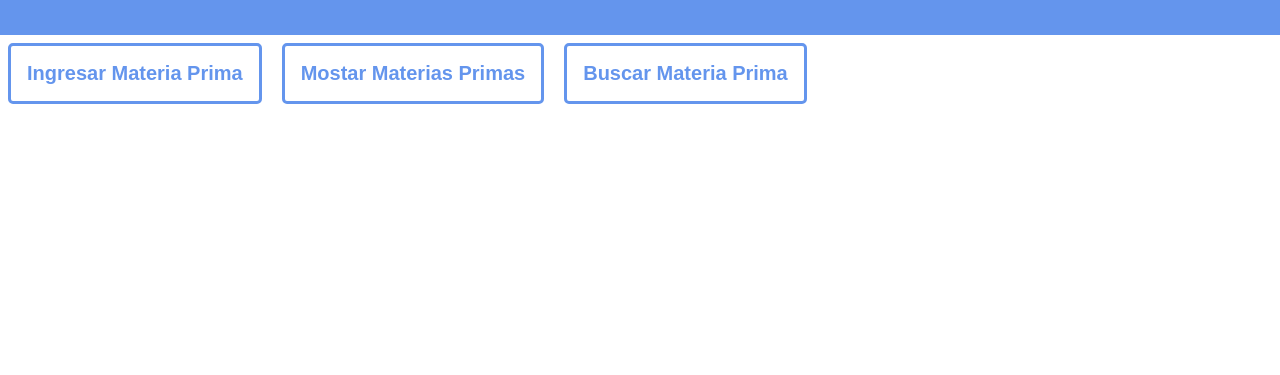
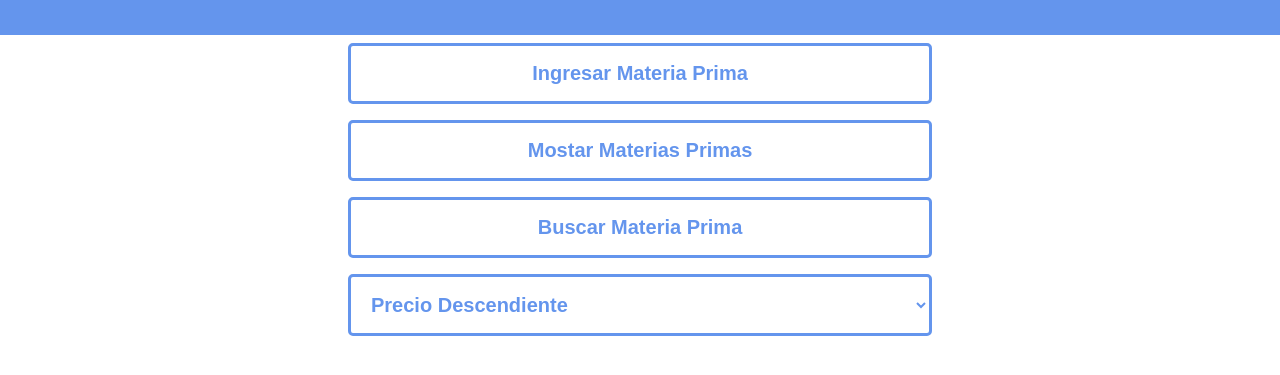
Before and after one commit to hoffme/proyecto-javascript-coderhouse, a plain HTML site: page public/index.html in a window 1280 px wide. Shown: the part 77-452 px from the top of the page. Drawn offline with Linux system fonts and the light colour scheme.

Commit message:
agregando filtrado de materias primas

```diff
--- a/public/app.js
+++ b/public/app.js
@@ -72,7 +72,7 @@ const ingresarMateriaPrima = () => {
 
 const mostrarMateriasPrimas = () => {
     for (const materiaPrima of materiasPrimas) {
-        console.log(materiaPrima.nombre, materiaPrima.importePorCantidad(1));
+        console.log(materiaPrima);
     }
 }
 
@@ -89,3 +89,24 @@ const buscarMateriaPrima = () => {
 
     console.log(busquedaMateriaPrima);
 }
+
+const comparacionPorPrecioAscendente = (a, b) => a.precio.precio - b.precio.precio;
+
+const comparacionPorPrecioDescendente = (a, b) => comparacionPorPrecioAscendente(b, a);
+
+const filtrarMateriasPrimas = (value) => {
+    let metodo = undefined;
+
+    switch (value) {
+        case "pre-des":
+            metodo = comparacionPorPrecioDescendente;
+            break;
+        case "pre-asc":
+            metodo = comparacionPorPrecioAscendente;
+            break;
+        default:
+            throw new Error("metodo de filtrado invalido");
+    }
+
+    materiasPrimas.sort(metodo);
+}
--- a/public/index.html
+++ b/public/index.html
@@ -15,6 +15,10 @@
             <button onclick="ingresarMateriaPrima()">Ingresar Materia Prima</button>
             <button onclick="mostrarMateriasPrimas()">Mostar Materias Primas</button>
             <button onclick="buscarMateriaPrima()">Buscar Materia Prima</button>
+            <select onchange="filtrarMateriasPrimas(this.value)">
+                <option value="pre-des">Precio Descendiente</option>
+                <option value="pre-asc">Precio Ascendente</option>
+            </select>
         </main>
     </body>
 </html>
--- a/public/style.css
+++ b/public/style.css
@@ -12,6 +12,13 @@ header {
     width: calc(100% - 2rem);
 }
 
+main {
+    display: flex;
+    flex-direction: column;
+    width: min(100%, 600px);
+    padding: 0 calc(50% - 300px);
+}
+
 button {
     border-radius: 5px;
     padding: 1rem;
@@ -23,3 +30,15 @@ button {
     font-weight: bold;
     color: cornflowerblue;
 }
+
+select {
+    border-radius: 5px;
+    padding: 1rem;
+    border-radius: 5px;
+    border: 3px solid cornflowerblue;
+    background-color: transparent;
+    margin: 0.5rem;
+    font-size: 1.25em;
+    font-weight: bold;
+    color: cornflowerblue;
+}
```
